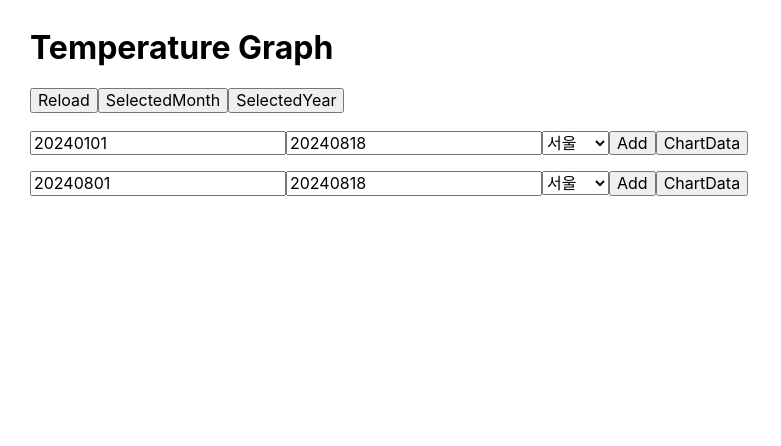
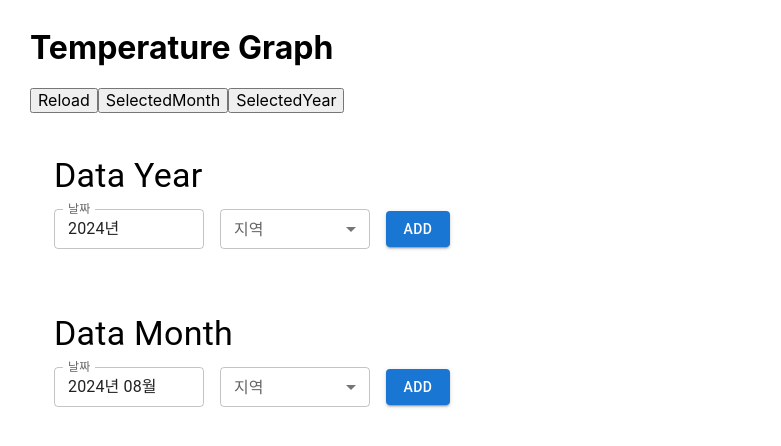
Before and after one commit to yhuj79/Past-Weather, a React (Create React App) app in the folder client/: page / in a window 1280 px wide. Shown: the top 446 px of the page, without its empty margins (0-781 px from the left). Built offline with nearby package versions, Linux system fonts and the light colour scheme.

Commit message:
연,월별 비교 차트 프로토타입 2 (누락 정보 처리, 월평균 방식)

```diff
--- a/client/package.json
+++ b/client/package.json
@@ -3,6 +3,10 @@
   "version": "0.1.0",
   "private": true,
   "dependencies": {
+    "@emotion/react": "^11.13.0",
+    "@emotion/styled": "^11.13.0",
+    "@mui/material": "^5.16.7",
+    "@mui/x-date-pickers": "^7.13.0",
     "@reduxjs/toolkit": "^2.2.7",
     "@testing-library/jest-dom": "^5.17.0",
     "@testing-library/react": "^13.4.0",
@@ -13,6 +17,7 @@
     "@types/react-dom": "^18.3.0",
     "apexcharts": "^3.52.0",
     "axios": "^1.7.4",
+    "dayjs": "^1.11.12",
     "normalize.css": "^8.0.1",
     "react": "^18.3.1",
     "react-apexcharts": "^1.4.1",
--- a/client/src/components/DataMonth.tsx
+++ b/client/src/components/DataMonth.tsx
@@ -1,11 +1,25 @@
 import { useEffect, useState } from "react";
 import axios from "axios";
 import Chart from "react-apexcharts";
+import dayjs, { Dayjs } from "dayjs";
+import "dayjs/locale/ko";
 import { useDispatch, useSelector } from "react-redux";
 import { RootState, AppDispatch, addMonth, removeMonth } from "store";
+
+import InputDate from "components/InputDate";
+import InputRegion from "components/InputRegion";
 import { chartOptions } from "constants/chartOptions";
+import regionData from "constants/regionData.json";
 import { formatMonthData } from "utils/formatChartData";
-import regionData from "constants/regionData.json";
+
+import Button from "@mui/material/Button";
+import {
+  Box,
+  Typography,
+  CircularProgress,
+  List,
+  ListItem,
+} from "@mui/material";
 
 interface Data {
   tm: string;
@@ -17,12 +31,12 @@ function DataMonth() {
   const selectedMonth = useSelector(
     (state: RootState) => state.chartData.selectedMonth
   );
+  const [loading, setLoading] = useState<boolean>(false);
   const [chartData, setChartData] = useState<any[]>([]);
-  const [loading, setLoading] = useState<boolean>(false);
-
-  const [startDate, setStartDate] = useState<string>("20240801");
-  const [endDate, setEndDate] = useState<string>("20240818");
-  const [region, setRegion] = useState<string>("108");
+  const [dateValue, setDateValue] = useState<Dayjs | null>(dayjs("20240801"));
+  const [startDate, setStartDate] = useState<string>("");
+  const [endDate, setEndDate] = useState<string>("");
+  const [region, setRegion] = useState<string>("");
 
   const handleAdd = () => {
     dispatch(addMonth({ startDate, endDate, region }));
@@ -33,6 +47,19 @@ function DataMonth() {
   };
 
   useEffect(() => {
+    if (dateValue) {
+      setStartDate(dateValue.format("YYYYMMDD"));
+      const today = dayjs();
+
+      if (dateValue.isSame(today, "month")) {
+        setEndDate(today.subtract(1, "day").format("YYYYMMDD"));
+      } else {
+        setEndDate(dateValue.endOf("month").format("YYYYMMDD"));
+      }
+    }
+  }, [dateValue]);
+
+  useEffect(() => {
     const fetchData = async () => {
       if (selectedMonth.length === 0) return;
       setLoading(true);
@@ -40,64 +67,67 @@ function DataMonth() {
       const newChartData: any[] = [];
 
       for (const { startDate, endDate, region } of selectedMonth) {
-        const res = await axios.get(
-          `https://apis.data.go.kr/1360000/AsosDalyInfoService/getWthrDataList?serviceKey=${process.env.REACT_APP_API_KEY}&pageNo=1&numOfRows=999&dataType=JSON&dataCd=ASOS&dateCd=DAY&startDt=${startDate}&endDt=${endDate}&stnIds=${region}`
-        );
-        const items: Data[] = res.data.response.body.items.item;
-        newChartData.push({
-          name: `${startDate} ~ ${endDate} - ${
-            regionData.find((r) => r.id === region)?.name
-          }`,
-          data: formatMonthData(items),
-        });
+        try {
+          const res = await axios.get(
+            `https://apis.data.go.kr/1360000/AsosDalyInfoService/getWthrDataList?serviceKey=${process.env.REACT_APP_API_KEY}&pageNo=1&numOfRows=999&dataType=JSON&dataCd=ASOS&dateCd=DAY&startDt=${startDate}&endDt=${endDate}&stnIds=${region}`
+          );
+          const items: Data[] = res.data.response.body.items.item;
+
+          newChartData.push({
+            name: `${dayjs(startDate).format("YYYY년 MM월")} ${
+              regionData.find((r) => r.id === region)?.name
+            }`,
+            data: formatMonthData(items),
+          });
+        } catch (error) {
+          alert("해당 API가 존재하지 않습니다.");
+          dispatch(removeMonth({ startDate, endDate, region }));
+          console.error("API Error: ", error);
+        }
       }
       setChartData(newChartData);
       setLoading(false);
     };
 
     fetchData();
-  }, [selectedMonth]);
+  }, [selectedMonth, dispatch]);
 
   return (
-    <div>
-      <div>
-        <input
-          type="text"
-          value={startDate}
-          onChange={(e) => setStartDate(e.target.value)}
-          placeholder="시작 날짜 (YYYYMMDD)"
+    <Box sx={{ p: 3 }}>
+      <Typography variant="h4" gutterBottom>
+        Data Month
+      </Typography>
+
+      <Box sx={{ display: "flex", alignItems: "center", gap: 2 }}>
+        <InputDate
+          type={"month"}
+          dateValue={dateValue}
+          setDateValue={setDateValue}
         />
-        <input
-          type="text"
-          value={endDate}
-          onChange={(e) => setEndDate(e.target.value)}
-          placeholder="종료 날짜 (YYYYMMDD)"
-        />
-        <select value={region} onChange={(e) => setRegion(e.target.value)}>
-          {regionData.map((region) => (
-            <option key={region.id} value={region.id}>
-              {region.name}
-            </option>
-          ))}
-        </select>
-        <button onClick={handleAdd}>Add</button>
-        <button onClick={() => console.log(chartData)}>ChartData</button>
-      </div>
+        <InputRegion region={region} setRegion={setRegion} />
+        <Button variant="contained" onClick={handleAdd}>
+          Add
+        </Button>
+      </Box>
 
-      <ul>
+      <List>
         {selectedMonth.map(({ startDate, endDate, region }) => (
-          <li key={`${startDate}-${endDate}-${region}`}>
-            {startDate} ~ {endDate} -{" "}
+          <ListItem key={`${startDate}-${endDate}-${region}`}>
+            {dayjs(startDate).format("YYYY년 MM월")}{" "}
             {regionData.find((r) => r.id === region)?.name}
-            <button onClick={() => handleRemove(startDate, endDate, region)}>
+            <Button
+              variant="contained"
+              onClick={() => handleRemove(startDate, endDate, region)}
+              sx={{ ml: 2 }}
+            >
               Remove
-            </button>
-          </li>
+            </Button>
+          </ListItem>
         ))}
-      </ul>
+      </List>
 
       {!loading ? (
-        <div>
+        <Box>
           {selectedMonth.length > 0 && (
             <Chart
               options={chartOptions}
@@ -106,11 +136,13 @@ function DataMonth() {
               height={500}
             />
           )}
-        </div>
+        </Box>
       ) : (
-        <p>Loading...</p>
+        <Box display="flex" justifyContent="center" mt={2}>
+          <CircularProgress />
+        </Box>
       )}
-    </div>
+    </Box>
   );
 }
 
--- a/client/src/components/DataYear.tsx
+++ b/client/src/components/DataYear.tsx
@@ -1,11 +1,25 @@
 import { useEffect, useState } from "react";
 import axios from "axios";
 import Chart from "react-apexcharts";
+import dayjs, { Dayjs } from "dayjs";
+import "dayjs/locale/ko";
 import { useDispatch, useSelector } from "react-redux";
 import { RootState, AppDispatch, addYear, removeYear } from "store";
+
+import InputDate from "components/InputDate";
+import InputRegion from "components/InputRegion";
 import { chartOptions } from "constants/chartOptions";
+import regionData from "constants/regionData.json";
 import { formatYearData } from "utils/formatChartData";
-import regionData from "constants/regionData.json";
+
+import Button from "@mui/material/Button";
+import {
+  Box,
+  Typography,
+  CircularProgress,
+  List,
+  ListItem,
+} from "@mui/material";
 
 interface Data {
   tm: string;
@@ -17,12 +31,12 @@ function DataYear() {
   const selectedYear = useSelector(
     (state: RootState) => state.chartData.selectedYear
   );
+  const [loading, setLoading] = useState<boolean>(false);
   const [chartData, setChartData] = useState<any[]>([]);
-  const [loading, setLoading] = useState<boolean>(false);
-
-  const [startDate, setStartDate] = useState<string>("20240101");
-  const [endDate, setEndDate] = useState<string>("20240818");
-  const [region, setRegion] = useState<string>("108");
+  const [dateValue, setDateValue] = useState<Dayjs | null>(dayjs("20240101"));
+  const [startDate, setStartDate] = useState<string>("");
+  const [endDate, setEndDate] = useState<string>("");
+  const [region, setRegion] = useState<string>("");
 
   const handleAdd = () => {
     dispatch(addYear({ startDate, endDate, region }));
@@ -33,6 +47,19 @@ function DataYear() {
   };
 
   useEffect(() => {
+    if (dateValue) {
+      setStartDate(dateValue.startOf("year").format("YYYYMMDD"));
+      const today = dayjs();
+
+      if (dateValue.isSame(today, "year")) {
+        setEndDate(today.subtract(1, "day").format("YYYYMMDD"));
+      } else {
+        setEndDate(dateValue.endOf("year").format("YYYYMMDD"));
+      }
+    }
+  }, [dateValue]);
+
+  useEffect(() => {
     const fetchData = async () => {
       if (selectedYear.length === 0) return;
       setLoading(true);
@@ -40,16 +67,24 @@ function DataYear() {
       const newChartData: any[] = [];
 
       for (const { startDate, endDate, region } of selectedYear) {
-        const res = await axios.get(
-          `https://apis.data.go.kr/1360000/AsosDalyInfoService/getWthrDataList?serviceKey=${process.env.REACT_APP_API_KEY}&pageNo=1&numOfRows=999&dataType=JSON&dataCd=ASOS&dateCd=DAY&startDt=${startDate}&endDt=${endDate}&stnIds=${region}`
-        );
-        const items: Data[] = res.data.response.body.items.item;
-        newChartData.push({
-          name: `${startDate} ~ ${endDate} - ${
-            regionData.find((r) => r.id === region)?.name
-          }`,
-          data: formatYearData(items),
-        });
+        try {
+          const res = await axios.get(
+            `https://apis.data.go.kr/1360000/AsosDalyInfoService/getWthrDataList?serviceKey=${process.env.REACT_APP_API_KEY}&pageNo=1&numOfRows=999&dataType=JSON&dataCd=ASOS&dateCd=DAY&startDt=${startDate}&endDt=${endDate}&stnIds=${region}`
+          );
+          const items: Data[] = res.data.response.body.items.item;
+          const year = dayjs(startDate).year();
+
+          newChartData.push({
+            name: `${dayjs(startDate).format("YYYY년")} ${
+              regionData.find((r) => r.id === region)?.name
+            }`,
+            data: formatYearData(items, year),
+          });
+        } catch (error) {
+          alert("해당 API가 존재하지 않습니다.");
+          dispatch(removeYear({ startDate, endDate, region }));
+          console.error("API Error: ", error);
+        }
       }
 
       setChartData(newChartData);
@@ -57,48 +92,44 @@ function DataYear() {
     };
 
     fetchData();
-  }, [selectedYear]);
+  }, [selectedYear, dispatch]);
 
   return (
-    <div>
-      <div>
-        <input
-          type="text"
-          value={startDate}
-          onChange={(e) => setStartDate(e.target.value)}
-          placeholder="시작 날짜 (YYYYMMDD)"
+    <Box sx={{ p: 3 }}>
+      <Typography variant="h4" gutterBottom>
+        Data Year
+      </Typography>
+
+      <Box sx={{ display: "flex", alignItems: "center", gap: 2 }}>
+        <InputDate
+          type={"year"}
+          dateValue={dateValue}
+          setDateValue={setDateValue}
         />
-        <input
-          type="text"
-          value={endDate}
-          onChange={(e) => setEndDate(e.target.value)}
-          placeholder="종료 날짜 (YYYYMMDD)"
-        />
-        <select value={region} onChange={(e) => setRegion(e.target.value)}>
-          {regionData.map((region) => (
-            <option key={region.id} value={region.id}>
-              {region.name}
-            </option>
-          ))}
-        </select>
-        <button onClick={handleAdd}>Add</button>
-        <button onClick={() => console.log(chartData)}>ChartData</button>
-      </div>
+        <InputRegion region={region} setRegion={setRegion} />
+        <Button variant="contained" onClick={handleAdd}>
+          Add
+        </Button>
+      </Box>
 
-      <ul>
+      <List>
         {selectedYear.map(({ startDate, endDate, region }) => (
-          <li key={`${startDate}-${endDate}-${region}`}>
-            {startDate} ~ {endDate} -{" "}
+          <ListItem key={`${startDate}-${endDate}-${region}`}>
+            {dayjs(startDate).format("YYYY년")}{" "}
             {regionData.find((r) => r.id === region)?.name}
-            <button onClick={() => handleRemove(startDate, endDate, region)}>
+            <Button
+              variant="contained"
+              onClick={() => handleRemove(startDate, endDate, region)}
+              sx={{ ml: 2 }}
+            >
               Remove
-            </button>
-          </li>
+            </Button>
+          </ListItem>
         ))}
-      </ul>
+      </List>
 
       {!loading ? (
-        <div>
+        <Box>
           {selectedYear.length > 0 && (
             <Chart
               options={chartOptions}
@@ -107,11 +138,13 @@ function DataYear() {
               height={500}
             />
           )}
-        </div>
+        </Box>
       ) : (
-        <p>Loading...</p>
+        <Box display="flex" justifyContent="center" mt={2}>
+          <CircularProgress />
+        </Box>
       )}
-    </div>
+    </Box>
   );
 }
 
--- /dev/null
+++ b/client/src/components/InputDate.tsx
@@ -0,0 +1,34 @@
+import dayjs, { Dayjs } from "dayjs";
+
+import { AdapterDayjs } from "@mui/x-date-pickers/AdapterDayjs";
+import { LocalizationProvider } from "@mui/x-date-pickers/LocalizationProvider";
+import { DatePicker } from "@mui/x-date-pickers/DatePicker";
+
+interface dateProp {
+  type: string;
+  dateValue: Dayjs | null;
+  setDateValue: (value: Dayjs | null) => void;
+}
+
+function InputDate({ type, dateValue, setDateValue }: dateProp) {
+  const minDate = dayjs("1920-01-01");
+  const maxDate = dayjs().subtract(1, "day");
+
+  return (
+    <LocalizationProvider dateAdapter={AdapterDayjs} adapterLocale="ko">
+      <DatePicker
+        sx={{ width: 150 }}
+        slotProps={{ textField: { size: "small" } }}
+        label={"날짜"}
+        views={type === "month" ? ["year", "month"] : ["year"]}
+        format={type === "month" ? "YYYY년 MM월" : "YYYY년"}
+        minDate={minDate}
+        maxDate={maxDate}
+        value={dateValue}
+        onChange={(newValue) => setDateValue(newValue)}
+      />
+    </LocalizationProvider>
+  );
+}
+
+export default InputDate;
--- /dev/null
+++ b/client/src/components/InputRegion.tsx
@@ -0,0 +1,38 @@
+import regionData from "constants/regionData.json";
+
+import InputLabel from "@mui/material/InputLabel";
+import MenuItem from "@mui/material/MenuItem";
+import FormControl from "@mui/material/FormControl";
+import Select from "@mui/material/Select";
+
+interface regionProp {
+  region: string;
+  setRegion: (value: string) => void;
+}
+
+function InputRegion({ region, setRegion }: regionProp) {
+  return (
+    <FormControl sx={{ width: 150 }} size="small">
+      <InputLabel id="label-Region">지역</InputLabel>
+      <Select
+        labelId="label-Region"
+        id="label-Region"
+        value={region}
+        label="Region"
+        MenuProps={{ style: { maxHeight: 360 } }}
+        onChange={(e) => setRegion(e.target.value)}
+      >
+        <MenuItem value="">
+          <em>-</em>
+        </MenuItem>
+        {regionData.map((m) => (
+          <MenuItem key={m.id} value={m.id}>
+            {m.name}
+          </MenuItem>
+        ))}
+      </Select>
+    </FormControl>
+  );
+}
+
+export default InputRegion;
--- a/client/src/constants/chartOptions.ts
+++ b/client/src/constants/chartOptions.ts
@@ -21,7 +21,7 @@ export const chartOptions: ApexOptions = {
     curve: "smooth",
   },
   xaxis: {
-    labels: { show: false },
+    labels: { show: true },
   },
   yaxis: {
     title: {
--- a/client/src/utils/formatChartData.ts
+++ b/client/src/utils/formatChartData.ts
@@ -3,10 +3,10 @@ interface Data {
   avgTa: string;
 }
 
-export const fillMonthGaps = (data: { x: string; y: number }[]) => {
+export const fillMonthGaps = (data: { x: string; y: number | null }[]) => {
   const filledData = [];
-  for (let day = 1; day <= 31; day++) {
-    const dayStr = String(day).padStart(2, "0");
+  for (let i = 1; i <= 31; i++) {
+    const dayStr = String(i).padStart(2, "0");
     const foundItem = data.find((item) => item.x === dayStr);
     if (foundItem) {
       filledData.push(foundItem);
@@ -17,30 +17,28 @@ export const fillMonthGaps = (data: { x: string; y: number }[]) => {
   return filledData;
 };
 
-export const fillYearGaps = (data: { x: string; y: number }[]) => {
+export const fillYearGaps = (
+  data: { x: string; y: number | null }[],
+  year: number
+) => {
   const filledData = [];
-  const currentDate = new Date();
-  const currentYear = currentDate.getFullYear();
+  const currentMonth = new Date().getMonth() + 1;
 
-  for (let month = 0; month < 12; month++) {
-    const daysInMonth = new Date(currentYear, month + 1, 0).getDate();
+  for (let i = 1; i <= 12; i++) {
+    const monthStr = String(i).padStart(2, "0");
+    const foundItem = data.find((item) => item.x === monthStr);
 
-    for (let day = 1; day <= daysInMonth; day++) {
-      const monthStr = String(month + 1).padStart(2, "0");
-      const dayStr = String(day).padStart(2, "0");
-
-      const foundItem = data.find((item) => item.x === `${monthStr}-${dayStr}`);
-      const currentDateStr = `${currentYear}-${monthStr}-${dayStr}`;
-
-      if (foundItem) {
-        filledData.push(foundItem);
+    if (foundItem) {
+      filledData.push(foundItem);
+    } else {
+      if (year === new Date().getFullYear() && i > currentMonth) {
+        filledData.push({ x: monthStr, y: null });
       } else {
-        if (new Date(currentDateStr) > currentDate) {
-          filledData.push({ x: `${monthStr}-${dayStr}`, y: null });
-        }
+        filledData.push({ x: monthStr, y: null });
       }
     }
   }
+
   return filledData;
 };
 
@@ -50,23 +48,36 @@ export const formatMonthData = (data: Data[]) => {
     const day = String(date.getDate()).padStart(2, "0");
     return {
       x: day,
-      y: parseFloat(item.avgTa),
+      y: item.avgTa !== "" ? parseFloat(item.avgTa) : null,
     };
   });
 
   return fillMonthGaps(formatData);
 };
 
-export const formatYearData = (data: Data[]) => {
-  const formatData = data.map((item) => {
-    const date = new Date(item.tm);
-    const month = String(date.getMonth() + 1).padStart(2, "0");
-    const day = String(date.getDate()).padStart(2, "0");
+export const formatYearData = (data: Data[], year: number) => {
+  const monthlyData: { [key: string]: number[] } = {};
+
+  data.forEach((item) => {
+    if (item.avgTa !== "") {
+      const date = new Date(item.tm);
+      const month = String(date.getMonth() + 1).padStart(2, "0");
+      const temp = parseFloat(item.avgTa);
+
+      if (!monthlyData[month]) {
+        monthlyData[month] = [];
+      }
+      monthlyData[month].push(temp);
+    }
+  });
+
+  const formatData = Object.entries(monthlyData).map(([month, temps]) => {
+    const avgTemp = temps.reduce((sum, temp) => sum + temp, 0) / temps.length;
     return {
-      x: `${month}-${day}`,
-      y: parseFloat(item.avgTa),
+      x: month,
+      y: parseFloat(avgTemp.toFixed(1)),
     };
   });
 
-  return fillYearGaps(formatData);
+  return fillYearGaps(formatData, year);
 };
```
Also changed, not shown: 1 other file (tests, documents, lock files or other folders).
